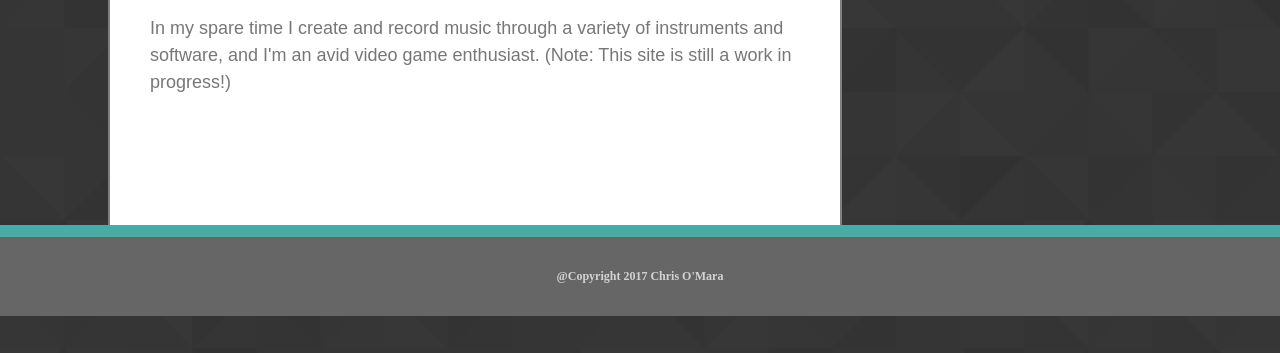
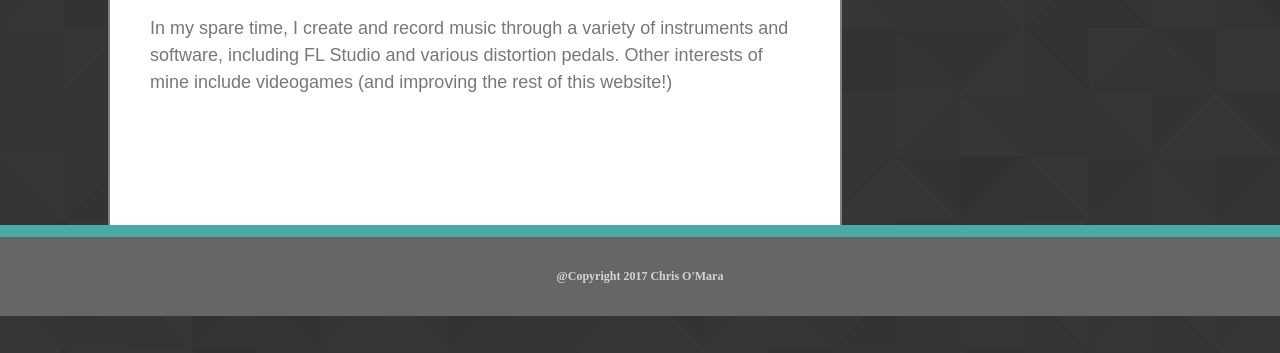
Before and after one commit to Comara17/Basic-Portfolio, a PHP site: page /index.html in a window 1280 px wide. Shown: the part 484-837 px from the top of the page. Run offline with PHP 8.4, Linux system fonts and the light colour scheme.

Commit message:
Edited text for better clarity

```diff
--- a/assets/css/style.css
+++ b/assets/css/style.css
@@ -50,7 +50,7 @@ header {
 	text-decoration: none;
 }
 
-/*background behind main content*/
+/*Background behind main content*/
 body {
 	background-image: url("../images/background.png");
 	background-repeat: no-repeat;
@@ -58,7 +58,7 @@ body {
 	z-index: -1;
 }
 
-/*left content panel*/
+/*Left content panel*/
 #main {
 	position: relative;
 	background-color: #ffffff;
@@ -86,6 +86,7 @@ h2 {
 	border-bottom: 2px solid lightgrey;
 	padding-bottom: 10px;
 }
+
 /*Left panel content for index.html*/
 p {
 	text-align: left;
--- a/index.html
+++ b/index.html
@@ -30,14 +30,11 @@
 			<img id="profilepic" src="assets/images/Profile_1.jpg" alt="It's me!">
 
 			<p>
-				My name is Chris O'Mara. I am a junior developer currently living in Orlando, Florida. I current work with
-				html, css, and javascript. I studied biology at the University of Florida and attend a coding bootcamp through the University
-				of Central Florida in Orlando.
+				Hello, I am Chris O’Mara. As a junior developer based in Orlando, FL, I currently work with html, CSS, and JavaScript. As an undergrad I studied at the University of Florida and later attend a coding boot camp through the University of Central Florida.
 			</p>
 			<br>
 			<p>
-				In my spare time I create and record music through a variety of instruments and software, and I'm an
-				avid video game enthusiast. (Note: This site is still a work in progress!)
+				In my spare time, I create and record music through a variety of instruments and software, including FL Studio and various distortion pedals. Other interests of mine include videogames (and improving the rest of this website!)
 			</p>
 
 		</div>
```
